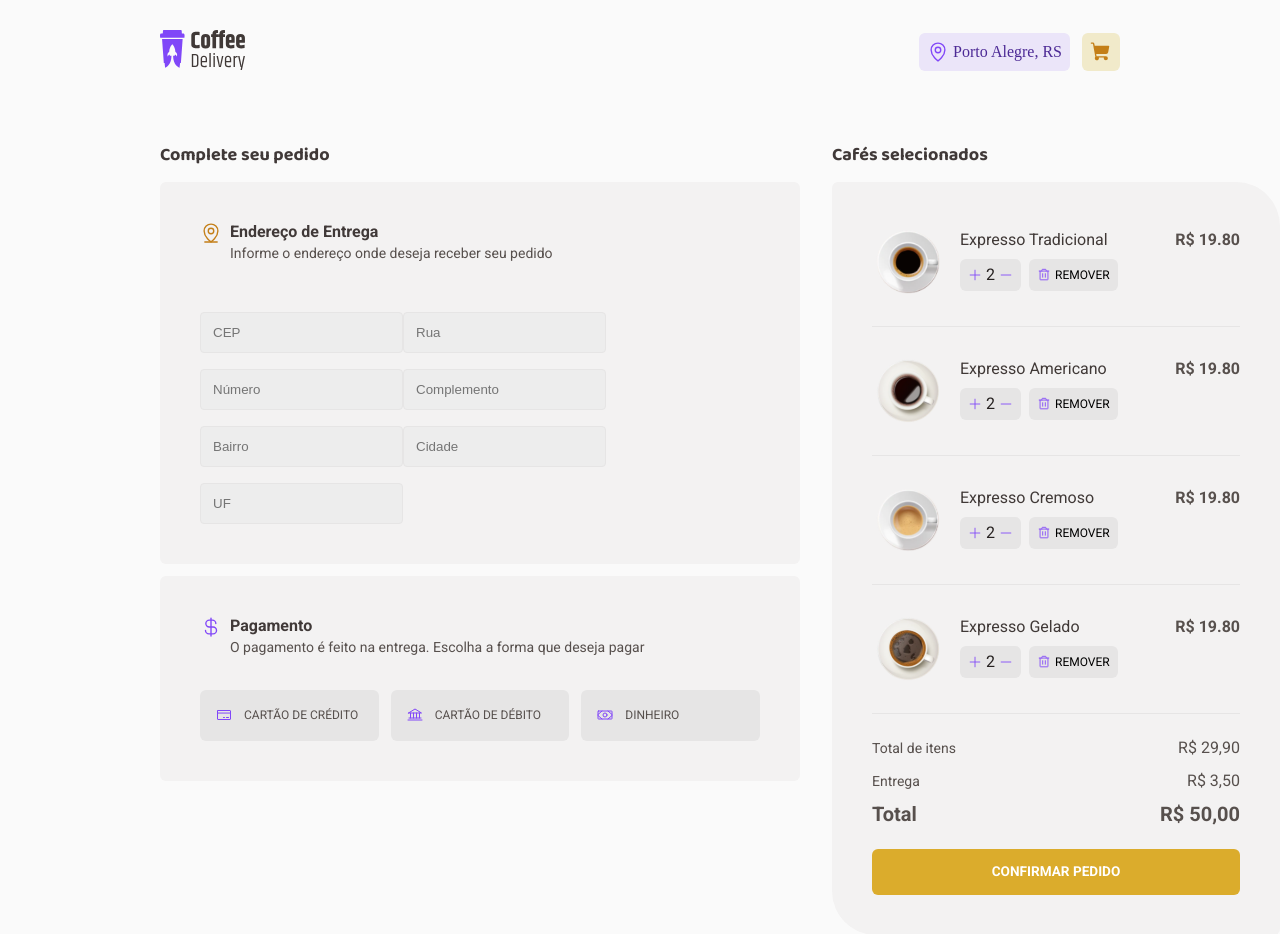
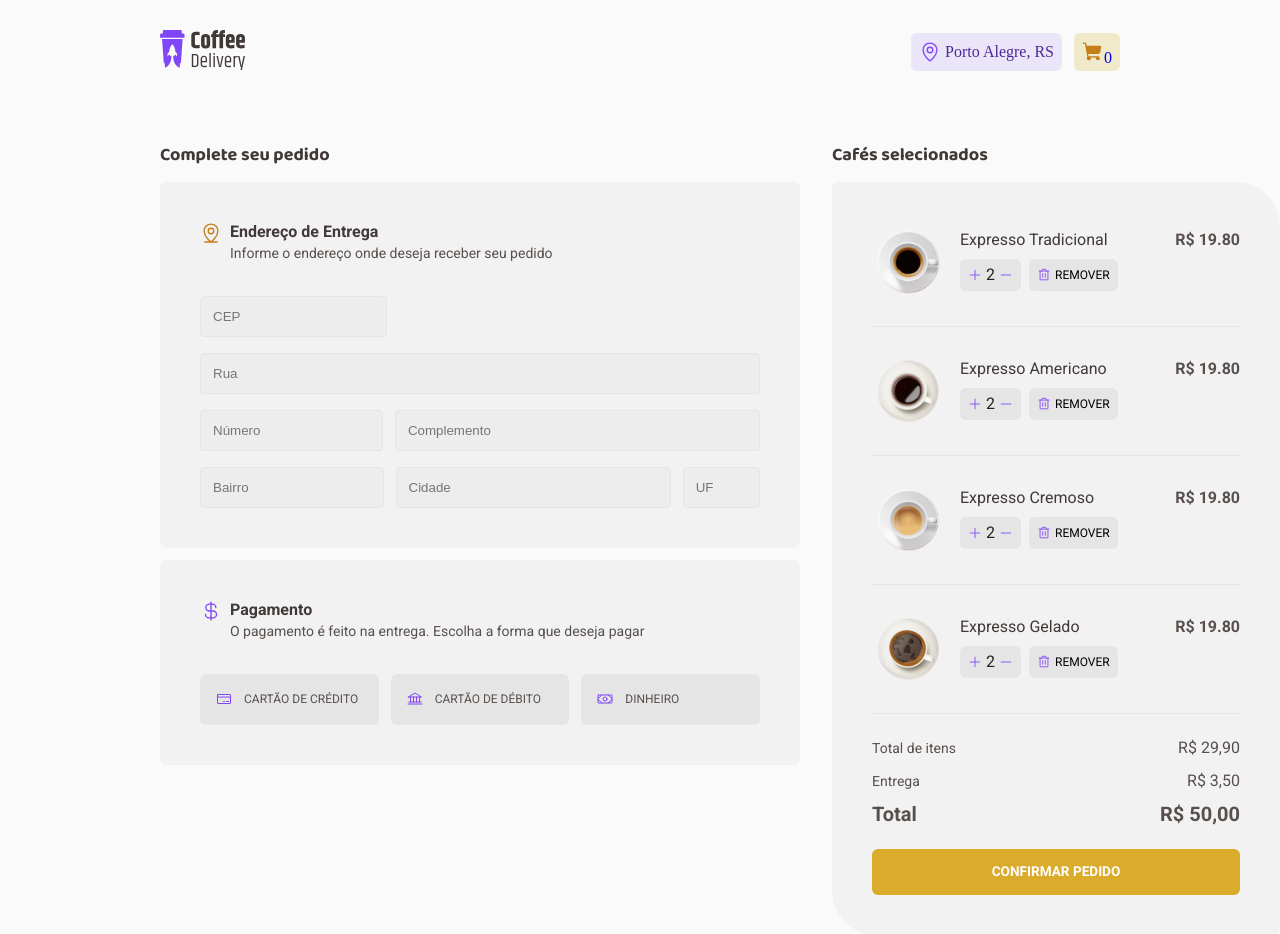
Before and after one commit to lmartinhao/coffee-delivery, a React (Vite) app: page /checkout in a window 1280 px wide. Shown: the top 934 px of the page. Built offline with nearby package versions, Linux system fonts and the light colour scheme.

Commit message:
setting state

```diff
--- a/package.json
+++ b/package.json
@@ -15,7 +15,8 @@
     "react-dom": "^18.2.0",
     "react-hook-form": "^7.43.1",
     "react-router-dom": "^6.8.0",
-    "styled-components": "^5.3.6"
+    "styled-components": "^5.3.6",
+    "zod": "^3.20.6"
   },
   "devDependencies": {
     "@rocketseat/eslint-config": "^1.2.0",
--- a/src/App.tsx
+++ b/src/App.tsx
@@ -4,15 +4,18 @@ import { Router } from './Router'
 
 import { GlobalStyle } from './styles/global'
 import { defaultTheme } from './styles/themes/default'
+import { FormProvider } from './contexts/FormContext'
 
 export function App() {
   return (
     <ThemeProvider theme={defaultTheme}>
-      <BrowserRouter>
-        <Router />
-      </BrowserRouter>
+      <FormProvider>
+        <BrowserRouter>
+          <Router />
+        </BrowserRouter>
 
-      <GlobalStyle />
+        <GlobalStyle />
+      </FormProvider>
     </ThemeProvider>
   )
 }
--- a/src/components/Navbar/index.tsx
+++ b/src/components/Navbar/index.tsx
@@ -1,9 +1,17 @@
 import { CartBox, NavbarContainer, LocalizationBox } from './styles'
+import { useForm, FormActions } from '../../contexts/FormContext'
 
 import Logo from '../../assets/coffee-logo.svg'
 import { ShoppingCart, MapPin } from 'phosphor-react'
+import { Link } from 'react-router-dom'
 
 export function Navbar() {
+  const { state } = useForm()
+
+  function handleOverviewOrder() {
+    console.log(state.cart)
+  }
+
   return (
     <NavbarContainer>
       <a href="/">
@@ -15,9 +23,14 @@ export function Navbar() {
           <span>Porto Alegre, RS</span>
         </LocalizationBox>
         <CartBox>
-          <a href="/checkout">
-            <ShoppingCart size={22} weight="fill" />
-          </a>
+          <Link to="/checkout">
+            <ShoppingCart
+              onClick={handleOverviewOrder}
+              size={22}
+              weight="fill"
+            />
+            {state.cart.length}
+          </Link>
         </CartBox>
       </nav>
     </NavbarContainer>
--- /dev/null
+++ b/src/contexts/FormContext.tsx
@@ -0,0 +1,72 @@
+// 1. Context (a caixinha que vai armazenar os dados)
+// 2. Reducer (agrupamento de ações específicas)
+// 3. Provider (o ambiente)
+// 4. Hook (vai simplificar o processo de acesso ao provider)
+
+import { createContext, ReactNode, useContext, useReducer } from 'react'
+
+type State = {
+  cart: Array<number>
+  address: Object
+  payment: string
+}
+
+export enum FormActions {
+  setCart,
+  setAddress,
+  setPayment,
+}
+
+type FormProviderProps = {
+  children: ReactNode
+}
+
+type Action = {
+  type: FormActions
+  payload: any
+}
+
+type ContextType = {
+  state: State
+  dispatch: (action: Action) => void
+}
+
+const initialData: State = {
+  cart: [],
+  address: {},
+  payment: '',
+}
+
+// 1.Context
+const FormContext = createContext<ContextType | undefined>(undefined)
+
+// 2. Reducer
+function formReducer(state: State, action: Action) {
+  switch (action.type) {
+    case FormActions.setCart:
+      return { ...state, cart: [...state.cart, action.payload] }
+    case FormActions.setAddress:
+      return { ...state, address: action.payload }
+    case FormActions.setPayment:
+      return { ...state, payment: action.payload }
+    default:
+      return state
+  }
+}
+
+// 3. provider
+export function FormProvider({ children }: FormProviderProps) {
+  const [state, dispatch] = useReducer(formReducer, initialData)
+  const value = { state, dispatch }
+
+  return <FormContext.Provider value={value}>{children}</FormContext.Provider>
+}
+
+// 4. context hook
+export function useForm() {
+  const context = useContext(FormContext)
+  if (context === undefined) {
+    throw new Error('useForm precisa ser usado dentro do FormProvider')
+  }
+  return context
+}
--- a/src/pages/Checkout/components/AddressForm/index.tsx
+++ b/src/pages/Checkout/components/AddressForm/index.tsx
@@ -1,12 +1,43 @@
+import { useForm } from 'react-hook-form'
+import { zodResolver } from '@hookform/resolvers/zod'
+import * as zod from 'zod'
+
 import { MapPinLine } from 'phosphor-react'
-import { useForm } from 'react-hook-form'
-import { AddressFormContainer, FormHeaderBoxYellow } from './styles'
+import {
+  AddressFormContainer,
+  AddressInputArea,
+  FormHeaderBoxYellow,
+} from './styles'
+
+const newAddressFormSchema = zod.object({
+  cep: zod.string().length(8, 'Informe seu CEP'),
+  street: zod.string().min(1, 'Informe o nome da rua'),
+  number: zod.string().min(1, 'Informe o número ou SN'),
+  complement: zod.string().min(1, 'Informe o complemento ou NA'),
+  neighborhood: zod.string().min(1, 'Informe o bairro'),
+  city: zod.string().min(1, 'Informe a cidade'),
+  district: zod.string().min(2, 'Informe um Estado válido'),
+})
+
+type NewAdressFormData = zod.infer<typeof newAddressFormSchema>
 
 export function AddressForm() {
-  const { register, handleSubmit } = useForm()
+  const { register, handleSubmit, reset } = useForm<NewAdressFormData>({
+    resolver: zodResolver(newAddressFormSchema),
+    defaultValues: {
+      cep: '00000-000',
+      street: '',
+      number: '',
+      complement: '',
+      neighborhood: '',
+      city: '',
+      district: '',
+    },
+  })
 
-  function handleCreateOrder(data: any) {
+  function handleCreateOrder(data: NewAdressFormData) {
     console.log(data)
+    reset()
   }
 
   return (
@@ -19,15 +50,56 @@ export function AddressForm() {
         </div>
       </FormHeaderBoxYellow>
 
-      <form id="orderForm" onSubmit={handleSubmit(handleCreateOrder)} action="">
-        <input placeholder="CEP" type="number" required {...register('cep')} />
-        <input placeholder="Rua" required {...register('street')} />
-        <input placeholder="Número" required {...register('number')} />
-        <input placeholder="Complemento" {...register('complement')} />
-        <input placeholder="Bairro" required {...register('neighborhood')} />
-        <input placeholder="Cidade" required {...register('city')} />
-        <input placeholder="UF" required {...register('district')} />
-      </form>
+      <AddressInputArea>
+        <form
+          id="orderForm"
+          onSubmit={handleSubmit(handleCreateOrder)}
+          action=""
+        >
+          <input
+            className="col-4 line"
+            placeholder="CEP"
+            type="number"
+            {...register('cep')}
+          />
+          <input
+            className="col-12 line"
+            placeholder="Rua"
+            {...register('street')}
+          />
+
+          <div className="line">
+            <input
+              className="col-4"
+              placeholder="Número"
+              {...register('number')}
+            />
+            <input
+              className="col-8"
+              placeholder="Complemento"
+              {...register('complement')}
+            />
+          </div>
+
+          <div className="line">
+            <input
+              className="col-4"
+              placeholder="Bairro"
+              {...register('neighborhood')}
+            />
+            <input
+              className="col-6"
+              placeholder="Cidade"
+              {...register('city')}
+            />
+            <input
+              className="col-2"
+              placeholder="UF"
+              {...register('district')}
+            />
+          </div>
+        </form>
+      </AddressInputArea>
     </AddressFormContainer>
   )
 }
--- a/src/pages/Checkout/components/AddressForm/styles.ts
+++ b/src/pages/Checkout/components/AddressForm/styles.ts
@@ -10,6 +10,12 @@ export const AddressFormContainer = styled.div`
   border-radius: 6px;
   margin-top: 0.938rem;
   margin-bottom: 0.75rem;
+`
+
+export const AddressInputArea = styled.div`
+  display: flex;
+  flex-direction: column;
+  box-sizing: border-box;
 
   input {
     background: ${(props) => props.theme['gray-300']};
@@ -17,10 +23,38 @@ export const AddressFormContainer = styled.div`
 
     border: 1px solid #e6e5e5;
     border-radius: 4px;
+    display: block;
   }
 
-  input + input {
+  div {
+    display: flex;
+    flex-direction: row;
+    box-sizing: border-box;
+    gap: 0.75rem;
+  }
+
+  .line + .line {
     margin-top: 1rem;
+  }
+
+  .col-12 {
+    width: 100%;
+  }
+
+  .col-8 {
+    width: 66.66%;
+  }
+
+  .col-6 {
+    width: 50%;
+  }
+
+  .col-4 {
+    width: 33.33%;
+  }
+
+  .col-2 {
+    width: 14%;
   }
 `
 
--- /dev/null
+++ b/src/pages/Home/components/Products/CoffeeCard.tsx
@@ -0,0 +1,93 @@
+import { Minus, Plus, ShoppingCart } from 'phosphor-react'
+import { useState } from 'react'
+import { Link } from 'react-router-dom'
+import { useForm, FormActions } from '../../../../contexts/FormContext'
+import {
+  AddToCartButton,
+  AddToCartContainer,
+  CardContainer,
+  ItemValueContainer,
+  PriceContainer,
+  QuantityContainer,
+  TagArea,
+  TagContainer,
+  TextContainer,
+} from './styles'
+
+type CoffeeCardProps = {
+  id: number
+  svg: string
+  title: string
+  tags: string[]
+  content: string
+  price: number
+}
+
+export function CoffeeCard({
+  id,
+  svg,
+  title,
+  tags,
+  content,
+  price,
+}: CoffeeCardProps) {
+  const [quantityOfCoffees, setQuantityOfCoffees] = useState<number[]>([])
+  const { state, dispatch } = useForm()
+
+  function handleAddToCart(id: number) {
+    dispatch({
+      type: FormActions.setCart,
+      payload: id,
+    })
+    setQuantityOfCoffees([...quantityOfCoffees, id])
+  }
+
+  function handleOrder(data: string) {
+    console.log(`${quantityOfCoffees.length} - ${data}`)
+    console.log(state.cart)
+  }
+
+  return (
+    <CardContainer key={id}>
+      <img src={svg} alt={title} />
+
+      <TagArea>
+        {tags.map((tag) => {
+          return (
+            <TagContainer key={`${id} - ${tag}`}>
+              <span>{tag}</span>
+            </TagContainer>
+          )
+        })}
+      </TagArea>
+
+      <TextContainer>
+        <h3>{title}</h3>
+        <span>{content}</span>
+        <ItemValueContainer>
+          <PriceContainer>
+            <span>R$</span>
+            <h3>{price}0</h3>
+          </PriceContainer>
+
+          <AddToCartContainer>
+            <QuantityContainer>
+              <Plus onClick={() => handleAddToCart(id)} />
+              <span>{quantityOfCoffees.length}</span>
+              <Minus />
+            </QuantityContainer>
+            <AddToCartButton>
+              <Link to="/checkout">
+                <ShoppingCart
+                  onClick={() => handleOrder(title)}
+                  size={22}
+                  weight="fill"
+                />
+              </Link>
+            </AddToCartButton>
+          </AddToCartContainer>
+        </ItemValueContainer>
+      </TextContainer>
+    </CardContainer>
+  )
+}
--- a/src/pages/Home/components/Products/index.tsx
+++ b/src/pages/Home/components/Products/index.tsx
@@ -1,4 +1,7 @@
 import { Minus, Plus, ShoppingCart } from 'phosphor-react'
+import { useState } from 'react'
+import { useForm } from 'react-hook-form'
+import { CoffeeCard } from './CoffeeCard'
 import { coffeeList } from './CoffeList'
 import {
   AddToCartButton,
@@ -22,41 +25,15 @@ export function Products() {
       <ProductsArea>
         {coffeeList.map((coffee) => {
           return (
-            <CardContainer key={coffee.id}>
-              <img src={coffee.svg} alt={coffee.title} />
-
-              <TagArea>
-                {coffee.tags.map((tag) => {
-                  return (
-                    <TagContainer key={`${coffee.id} - ${tag}`}>
-                      <span>{tag}</span>
-                    </TagContainer>
-                  )
-                })}
-              </TagArea>
-
-              <TextContainer>
-                <h3>{coffee.title}</h3>
-                <span>{coffee.content}</span>
-                <ItemValueContainer>
-                  <PriceContainer>
-                    <span>R$</span>
-                    <h3>{coffee.price}0</h3>
-                  </PriceContainer>
-
-                  <AddToCartContainer>
-                    <QuantityContainer>
-                      <Plus />
-                      <span>1</span>
-                      <Minus />
-                    </QuantityContainer>
-                    <AddToCartButton>
-                      <ShoppingCart size={22} weight="fill" />
-                    </AddToCartButton>
-                  </AddToCartContainer>
-                </ItemValueContainer>
-              </TextContainer>
-            </CardContainer>
+            <CoffeeCard
+              key={coffee.id}
+              id={coffee.id}
+              svg={coffee.svg}
+              title={coffee.title}
+              tags={coffee.tags}
+              content={coffee.content}
+              price={coffee.price}
+            />
           )
         })}
       </ProductsArea>
```
Also changed, not shown: .eslintrc.json, 1 other file (tests, documents, lock files or other folders).
